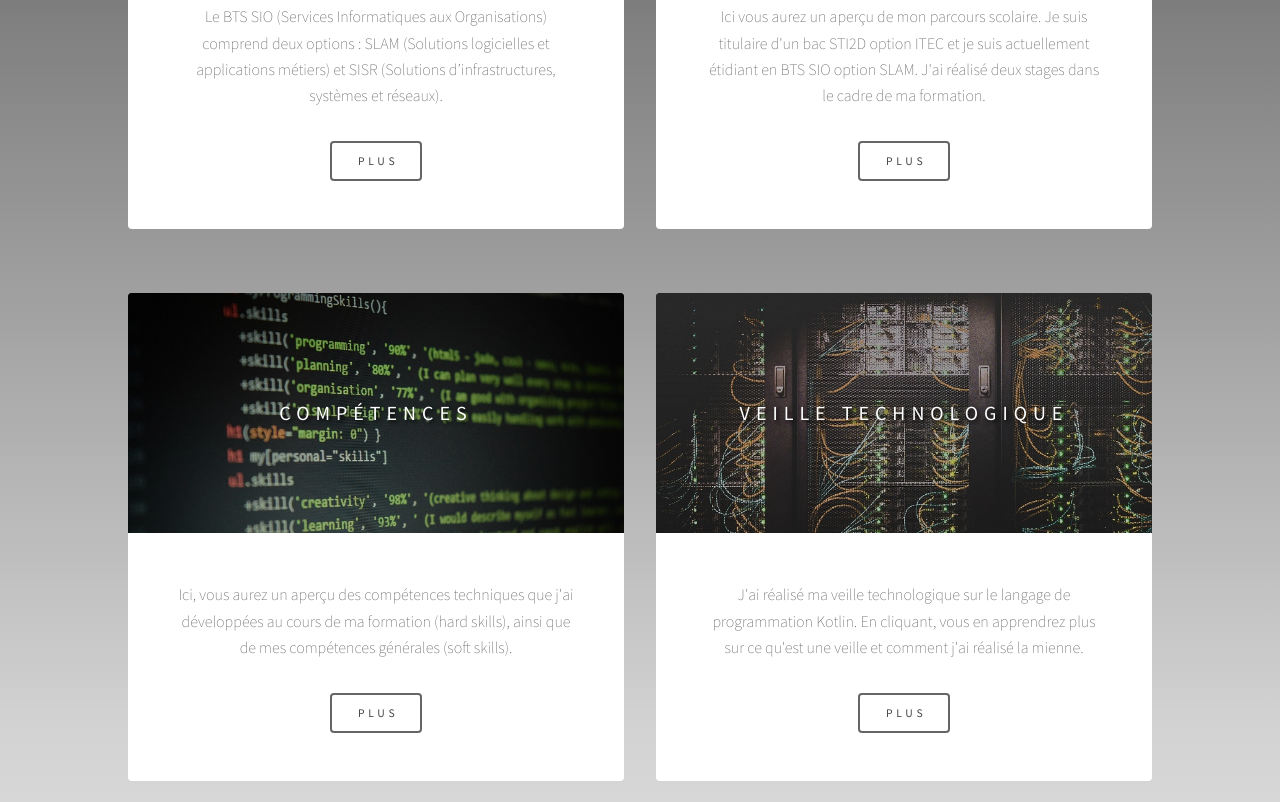
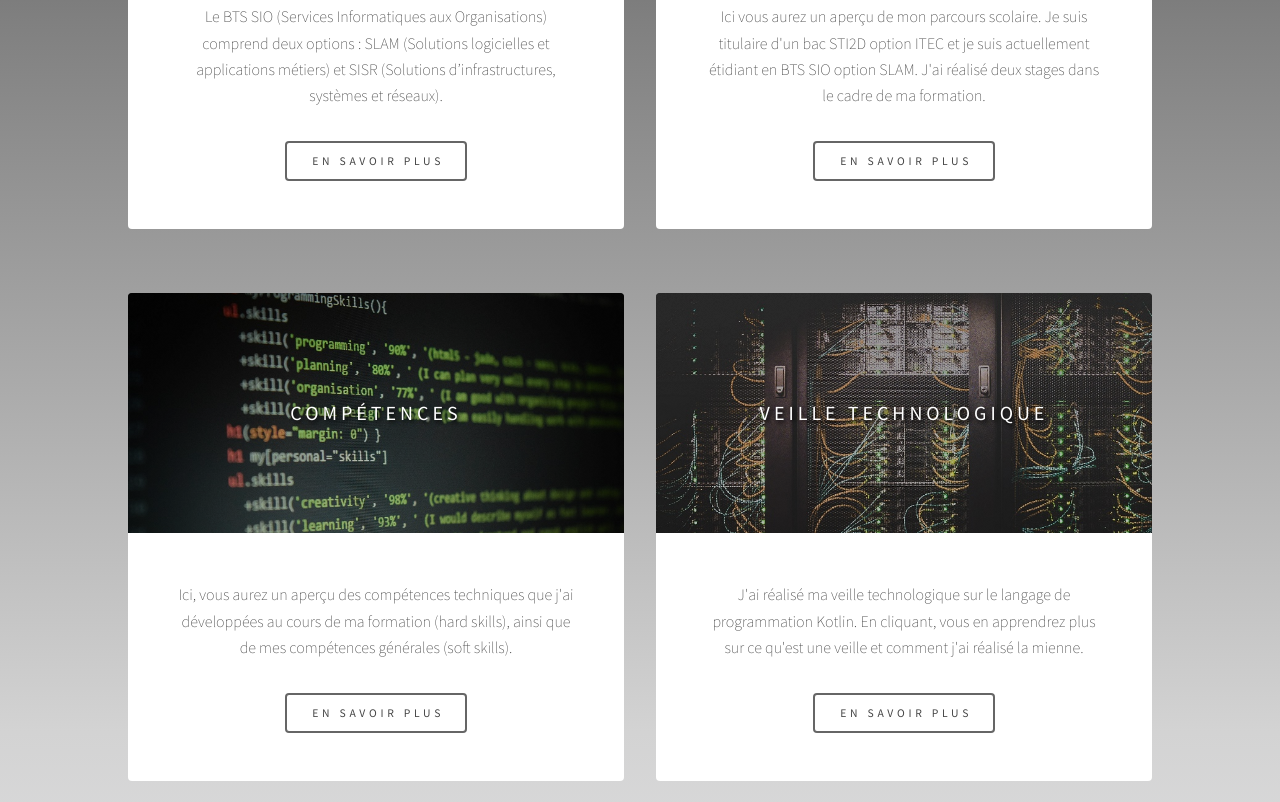
Before and after one commit to Hitoraya/Portfolio-SIO, a plain HTML site: page index.html in a window 1280 px wide. Shown: the part 1398-2200 px from the top of the page. Drawn offline with Linux system fonts and the light colour scheme.

Commit message:
Add files via upload
Nouveau CV
maj CSS (cursus.css, main.css, btssio.css, patrimoine.css et veille.css) -> color: #404040 & letter-spacing: 0.250rem
maj HTML (index.html, competences.html & cursus.html) -> "target:_blank" sur les href .pdf

```diff
--- a/assets/css/btssio.css
+++ b/assets/css/btssio.css
@@ -94,7 +94,7 @@
 	body {
 		/*background-color: #f4f4f4;*/
 		background: linear-gradient(#1c1c1c, grey, lightgrey, ghostwhite);
-		color: #666666;
+		color: #404040;
 	}
 
 	body, input, select, textarea {
@@ -158,7 +158,7 @@
 		line-height: 1.5;
 		margin: 0 0 1em 0;
 		/*text-transform: uppercase;*/
-		letter-spacing: 0.375rem;
+		letter-spacing: 0.250rem;
 	}
 
 		h1 a, h2 a, h3 a, h4 a, h5 a, h6 a {
--- a/assets/css/cursus.css
+++ b/assets/css/cursus.css
@@ -94,7 +94,7 @@
 	body {
 		/*background-color: #f4f4f4;*/
 		background: linear-gradient(#1c1c1c, grey, lightgrey, ghostwhite);
-		color: #666666;
+		color: #404040;
 	}
 
 	body, input, select, textarea {
@@ -158,7 +158,7 @@
 		line-height: 1.5;
 		margin: 0 0 1em 0;
 		/*text-transform: uppercase;*/
-		letter-spacing: 0.375rem;
+		letter-spacing: 0.250rem;
 	}
 
 		h1 a, h2 a, h3 a, h4 a, h5 a, h6 a {
--- a/assets/css/main.css
+++ b/assets/css/main.css
@@ -94,7 +94,7 @@
 	body {
 		/*background-color: #f4f4f4;*/
 		background: linear-gradient(black, #1c1c1c, grey, lightgrey, ghostwhite);
-		color: #666666;
+		color: #404040;
 	}
 
 	body, input, select, textarea {
@@ -158,7 +158,7 @@
 		line-height: 1.5;
 		margin: 0 0 1em 0;
 		/*text-transform: uppercase;*/
-		letter-spacing: 0.375rem;
+		letter-spacing: 0.250rem;
 	}
 
 		h1 a, h2 a, h3 a, h4 a, h5 a, h6 a {
--- a/assets/css/patrimoine.css
+++ b/assets/css/patrimoine.css
@@ -94,7 +94,7 @@
 	body {
 		/*background-color: #f4f4f4;*/
 		background: linear-gradient(#1c1c1c, grey, lightgrey, ghostwhite);
-		color: #666666;
+		color: #404040;
 	}
 
 	body, input, select, textarea {
@@ -158,7 +158,7 @@
 		line-height: 1.5;
 		margin: 0 0 1em 0;
 		/*text-transform: uppercase;*/
-		letter-spacing: 0.375rem;
+		letter-spacing: 0.250rem;
 	}
 
 		h1 a, h2 a, h3 a, h4 a, h5 a, h6 a {
--- a/assets/css/veille.css
+++ b/assets/css/veille.css
@@ -94,7 +94,7 @@
 	body {
 		/*background-color: #f4f4f4;*/
 		background: linear-gradient(#1c1c1c, grey, lightgrey, ghostwhite);
-		color: #666666;
+		color: #404040;
 	}
 
 	body, input, select, textarea {
@@ -158,7 +158,7 @@
 		line-height: 1.5;
 		margin: 0 0 1em 0;
 		/*text-transform: uppercase;*/
-		letter-spacing: 0.375rem;
+		letter-spacing: 0.250rem;
 	}
 
 		h1 a, h2 a, h3 a, h4 a, h5 a, h6 a {
--- a/index.html
+++ b/index.html
@@ -38,7 +38,7 @@
 						 actuellement en BTS SIO option SLAM,<br>
 						 je suis passioné par l'escalade et le développement informatique.</p>
 						<ul class="actions">
-							<li><a href="CV.pdf" class="button big">Consulter / Télécharger mon CV</a></li>
+							<li><a href="CV.pdf" class="button big" target="_blank">Consulter / Télécharger mon CV</a></li>
 						</ul>
 					</section>
 
@@ -52,7 +52,7 @@
 							</header>
 							<p>Le BTS SIO (Services Informatiques aux Organisations) comprend deux options : SLAM (Solutions logicielles et applications métiers) et SISR (Solutions d’infrastructures, systèmes et réseaux).</p>
 							<ul class="actions">
-								<li><a href="btssio.html" class="button">Plus</a></li>
+								<li><a href="btssio.html" class="button">En savoir plus</a></li>
 							</ul>
 						</article>
 						<h2 id="cursus"></h2>
@@ -63,7 +63,7 @@
 							</header>
 							<p>Ici vous aurez un aperçu de mon parcours scolaire. Je suis titulaire d'un bac STI2D option ITEC et je suis actuellement étidiant en BTS SIO option SLAM. J'ai réalisé deux stages dans le cadre de ma formation.</p>
 							<ul class="actions">
-								<li><a href="cursus.html" class="button">Plus</a></li>
+								<li><a href="cursus.html" class="button">En savoir plus</a></li>
 							</ul>
 						</article>
 					</section>
@@ -76,7 +76,7 @@
 							</header>
 							<p>Ici, vous aurez un aperçu des compétences techniques que j'ai développées au cours de ma formation (hard skills), ainsi que de mes compétences générales (soft skills).</p>
 							<ul class="actions">
-								<li><a href="competences.html" class="button">Plus</a></li>
+								<li><a href="competences.html" class="button">En savoir plus</a></li>
 							</ul>
 						</article>
 						<h2 id="veille"></h2>
@@ -87,7 +87,7 @@
 							</header>
 							<p>J'ai réalisé ma veille technologique sur le langage de programmation Kotlin. En cliquant, vous en apprendrez plus sur ce qu'est une veille et comment j'ai réalisé la mienne.</p>
 							<ul class="actions">
-								<li><a href="veille.html" class="button">Plus</a></li>
+								<li><a href="veille.html" class="button">En savoir plus</a></li>
 							</ul>
 						</article>
 					</section>
@@ -99,7 +99,7 @@
 						Pourquoi effectuer la gestion du patrimoine informatique?<br />
 						Quels outils pour gérer son patrimoine informatique?</p>
 						<ul class="actions">
-							<li><a href="patrimoine.html" class="button big">Plus</a></li>
+							<li><a href="patrimoine.html" class="button big">En savoir plus</a></li>
 						</ul>
 					</section>
 
```
Also changed, not shown: competences.html (+1 -2 lines), cursus.html (+8 -8 lines), 1 other file.
